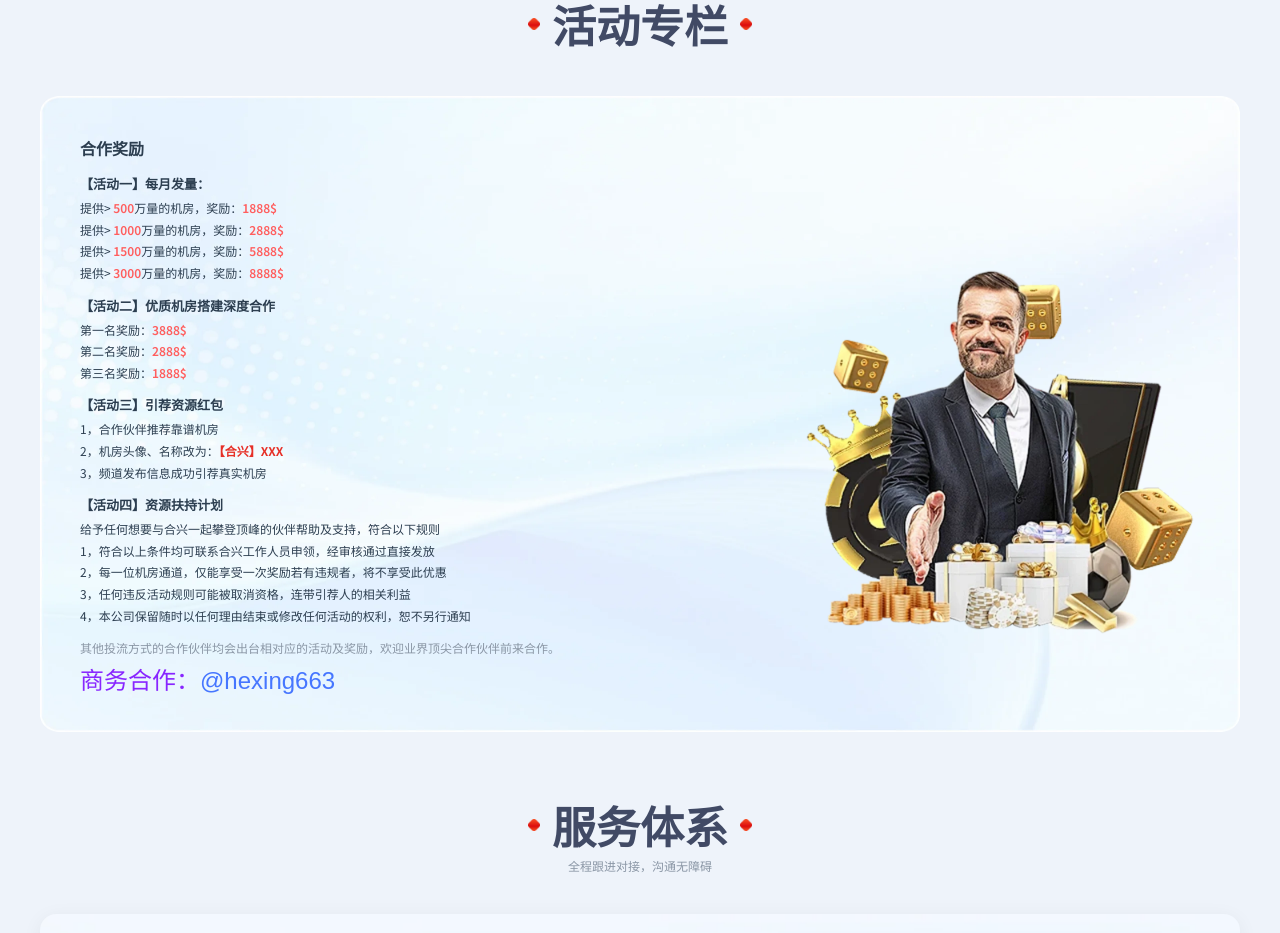
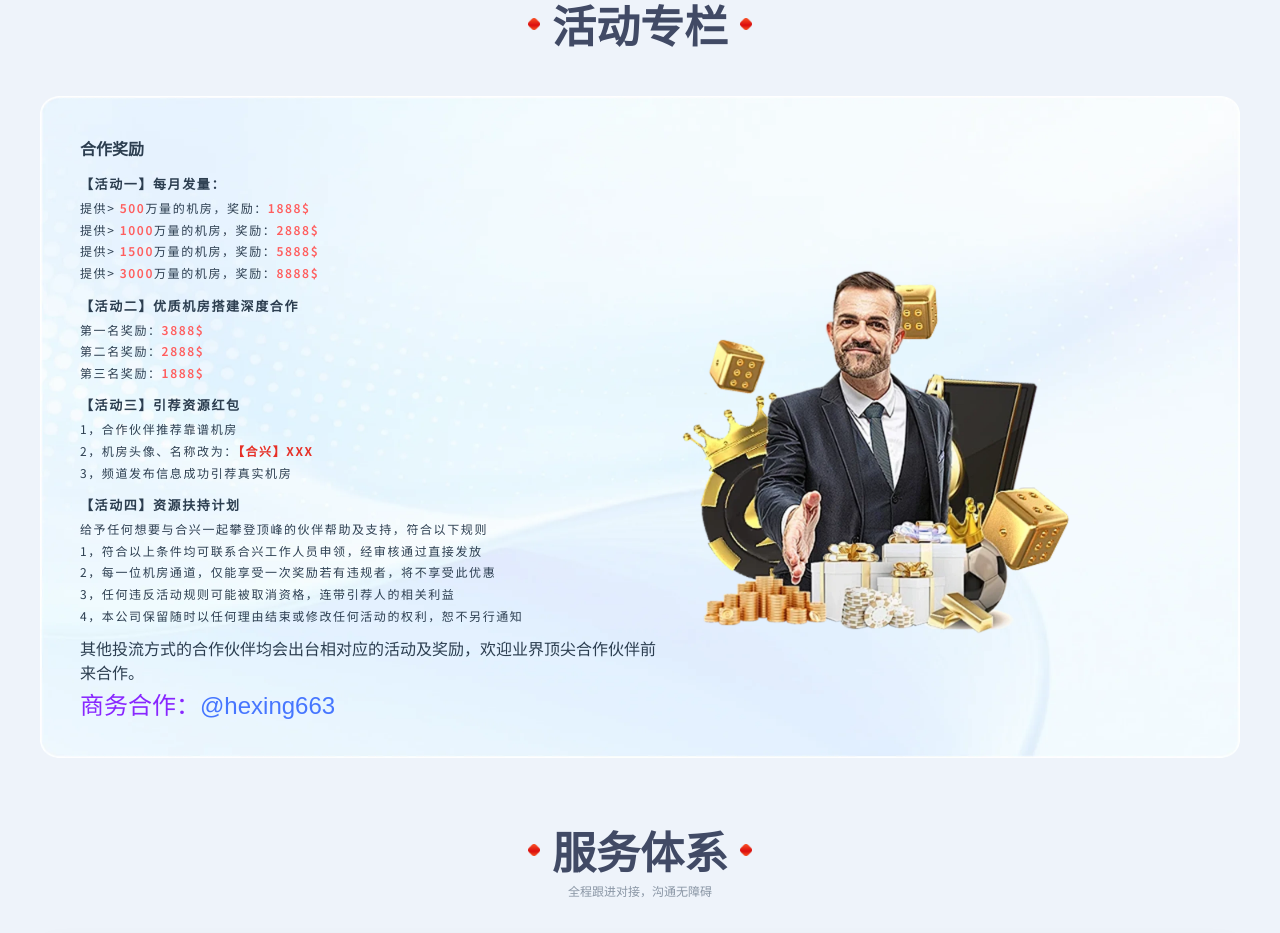
Before and after one commit to booker221/663, a Vue app: page /#/pc in a window 1280 px wide. Shown: the part 1800-2733 px from the top of the page. Built offline with nearby package versions, Linux system fonts and the light colour scheme.

Commit message:
refactor: unify activity component logic for H5 and PC platforms

```diff
--- a/src/components/h5/H5Activity.vue
+++ b/src/components/h5/H5Activity.vue
@@ -38,7 +38,7 @@
 
         <div class="act-block">
           <p class="act-label"><span class="label-desc">【活动四】资源扶持计划</span></p>
-          <p class="act-line">给予任何想要与合兴一起攀登顶峰的伙伴帮助及支持，符合以下规则</p>
+          <p class="act-line"> <span class="label-desc">给予任何想要与合兴一起攀登顶峰的伙伴帮助及支持，符合以下规则</span></p>
           <p class="act-line">1，符合以上条件均可联系合兴工作人员申领，经审核通过直接发放</p>
           <p class="act-line">2，每一位机房通道，仅能享受一次奖励若有违规者，将不享受此优惠</p>
           <p class="act-line">3，任何违反活动规则可能被取消资格，连带引荐人的相关利益</p>
@@ -145,7 +145,13 @@ import { copyToClipboard } from '@/utils/copy.js'
 
 /* 活动标签描述文字 - 深色 */
 .label-desc {
-  color: #414A65;
+ color: #414A65;
+font-family: "PingFang SC";
+font-size: 12px;
+font-style: normal;
+font-weight: 600;
+line-height: 16px; /* 133.333% */
+letter-spacing: 1.2px;
 }
 
 .act-line {
--- a/src/components/pc/PcActivity.vue
+++ b/src/components/pc/PcActivity.vue
@@ -2,7 +2,8 @@
   <section class="section" id="activity">
     <div class="section-header">
       <h2 class="section-title">
-        <img class="title-dot" src="@/assets/images/webp/icon-title-dot.webp" alt="" loading="lazy" width="28" height="28" />
+        <img class="title-dot" src="@/assets/images/webp/icon-title-dot.webp" alt="" loading="lazy" width="28"
+          height="28" />
         活动专栏
         <img class="title-dot" src="@/assets/images/webp/icon-title-dot.webp" alt="" loading="lazy" />
       </h2>
@@ -56,7 +57,8 @@
 
         <!-- 右侧人物图 -->
         <div class="content-right">
-          <img class="person-img" src="@/assets/images/webp/activity-person-pc.webp" alt="活动商务负责人" loading="lazy" width="1000" height="1000" />
+          <img class="person-img" src="@/assets/images/webp/activity-person-pc.webp" alt="活动商务负责人" loading="lazy"
+            width="1000" height="1000" />
         </div>
       </div>
     </div>
@@ -70,13 +72,11 @@ import { copyToClipboard } from '@/utils/copy.js'
 </script>
 
 <style scoped>
-.section {
-
-}
+.section {}
 
 .section-header {
   text-align: center;
- margin-bottom: 40px;
+  margin-bottom: 40px;
   margin-top: 60px;
 }
 
@@ -100,6 +100,9 @@ import { copyToClipboard } from '@/utils/copy.js'
 
 .content-left {
   flex: 1;
+  max-width: 580px;
+  word-wrap: break-word;
+  overflow-wrap: break-word;
   /* padding: 40px; */
 }
 
@@ -130,6 +133,7 @@ import { copyToClipboard } from '@/utils/copy.js'
 
 .act-block {
   margin-bottom: 12px;
+  letter-spacing: 1.6px;
 }
 
 .act-label {
@@ -145,6 +149,7 @@ import { copyToClipboard } from '@/utils/copy.js'
   line-height: 1.8;
   margin: 0;
 }
+
 .red {
   color: #FF5E5E;
   font-weight: 600;
@@ -156,10 +161,12 @@ import { copyToClipboard } from '@/utils/copy.js'
 }
 
 .act-footer {
-  font-size: 12px;
-  color: var(--text-muted);
-  line-height: 1.7;
-  margin: 12px 0 10px;
+   font-family: "PingFang SC";
+  font-size: 16px;
+  font-style: normal;
+  font-weight: 500;
+  line-height: 24px;
+  margin-bottom: 8px;
 }
 
 .act-contact {
```
